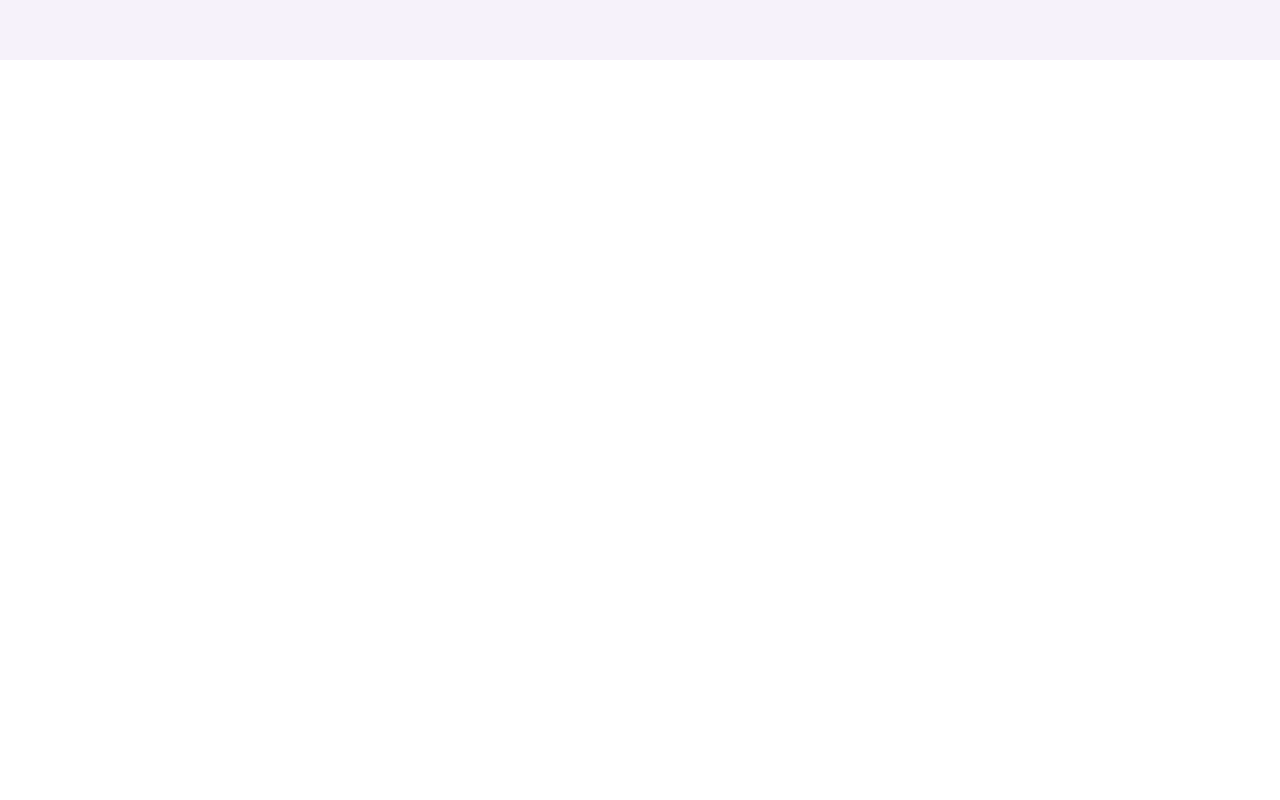
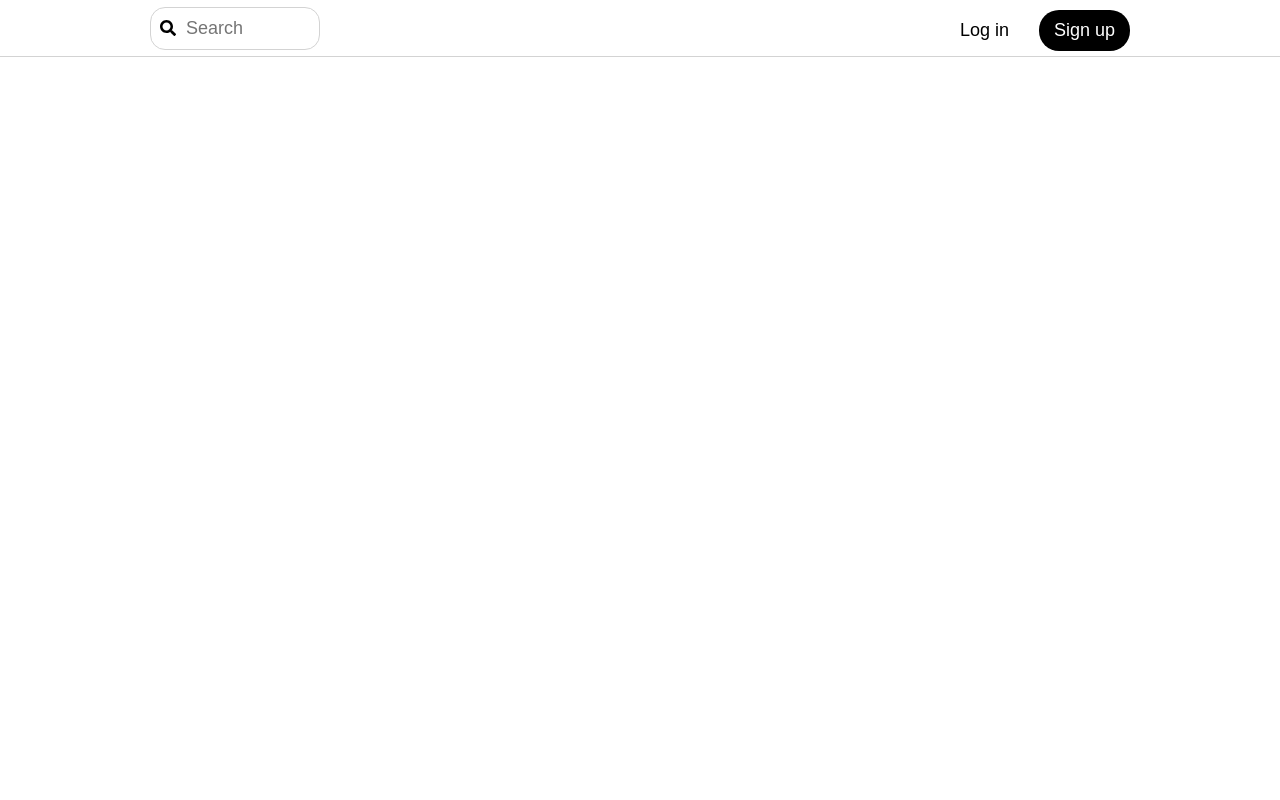
Before and after one commit to maxmarkov/vercel-web-prototype, a React (Create React App) app: page / in a window 1280 px wide. Shown: the top 800 px of the page. Built offline with nearby package versions, Linux system fonts and the light colour scheme.

Commit message:
header buttons and search bar

```diff
--- a/src/components/Header/Header.css
+++ b/src/components/Header/Header.css
@@ -1,7 +1,63 @@
 .header {
-    background-color: #f6f2fa;
-    padding: 5px 10px; /* Add some padding */
-    height: 50px;
-    text-align: center;
-    color: white;
-  }
+  display: flex;
+  justify-content: space-between;
+  padding-left: 150px;
+  padding-right: 150px;
+  border-bottom: 1px solid #d3d3d3; /* border bottom line */
+  font-family: Arial, sans-serif;
+  height: 7vh;
+  align-items: center; /* Center items vertically */
+}
+
+.search-bar-container {
+  position: relative; /* Set position relative for absolute positioning of the icon */
+  width: 25%; /* search bar width */
+  display: flex;
+  align-items: center;
+  background-color: white;
+  box-shadow: 0px 0px 0px #ddd;
+}
+
+.search-icon {
+  position: absolute;
+  left: 10px; /* Icon position from the left inside the search bar */
+  z-index: 10;
+  color: black; /* Icon color */
+}
+
+.search-bar {
+  padding: 10px 10px 10px 35px; /* Add left padding to prevent text overlap with icon */
+  width: 50%; /* Full width of the parent container */
+  border: 1px solid #d3d3d3;
+  border-radius: 15px;
+  outline: none; /* Remove the outline to keep it clean */
+  font-size: large; /* Adjust font size as needed */
+  font-family: Arial, sans-serif;
+  focus: none;
+}
+
+.nav-links {
+  display: flex;
+  gap: 15px; /* distance between two buttons*/
+}
+
+.sign-up-button,
+.sign-in-button {
+  padding: 10px 15px;       /* button padding for background button area */
+  border: none;             /* remove border for buttons */
+  border-radius: 20px;
+  cursor: pointer;
+  font-family: Arial, sans-serif;
+  font-size: large;
+  margin-top: 5px;
+}
+
+.sign-up-button {
+  background-color: black; /* button background color */
+  color: white;            /* font color */
+}
+
+.sign-in-button {
+  background-color: transparent;
+  color: black;
+}
--- a/src/components/Header/Header.js
+++ b/src/components/Header/Header.js
@@ -1,9 +1,32 @@
-import React from 'react';
+import React, { useState } from 'react';
+import { FaSearch } from 'react-icons/fa'
 import './Header.css';
 
 function Header() {
+
+  /* variable to get value from the search bar */
+  const [searchTerm, setSearchTerm] = useState("");
+
+  /* fake API call  to jsonplaceholder */
+  const fetchData = (value) => {
+    fetch("https://jsonplaceholder.typicode.com/users").then((response) => response.json()).then((data) => console.log(data));
+  }
+
+  const handleChange = (value) => {
+    setSearchTerm(value);
+    fetchData(value);
+  }
+
   return (
     <header className="header">
+      <div className='search-bar-container'>
+        <FaSearch className="search-icon"/>
+        <input type="text" placeholder="Search" className="search-bar" value={searchTerm} onChange={(e) => handleChange(e.target.value)}/>
+      </div>
+      <div className="nav-links">
+        <button className="sign-in-button">Log in</button>
+        <button className="sign-up-button">Sign up</button>
+      </div>
     </header>
   );
 }
```
